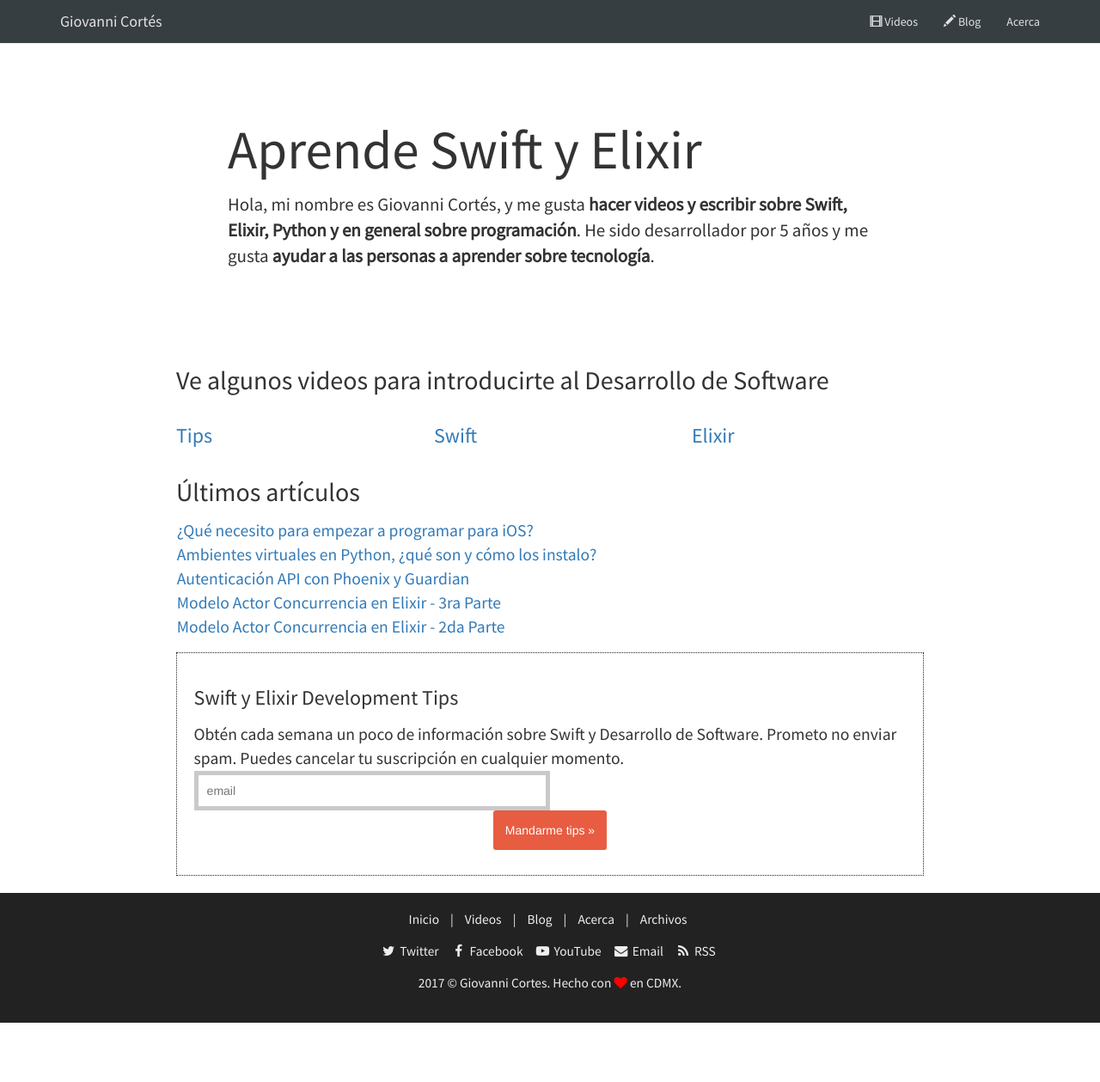
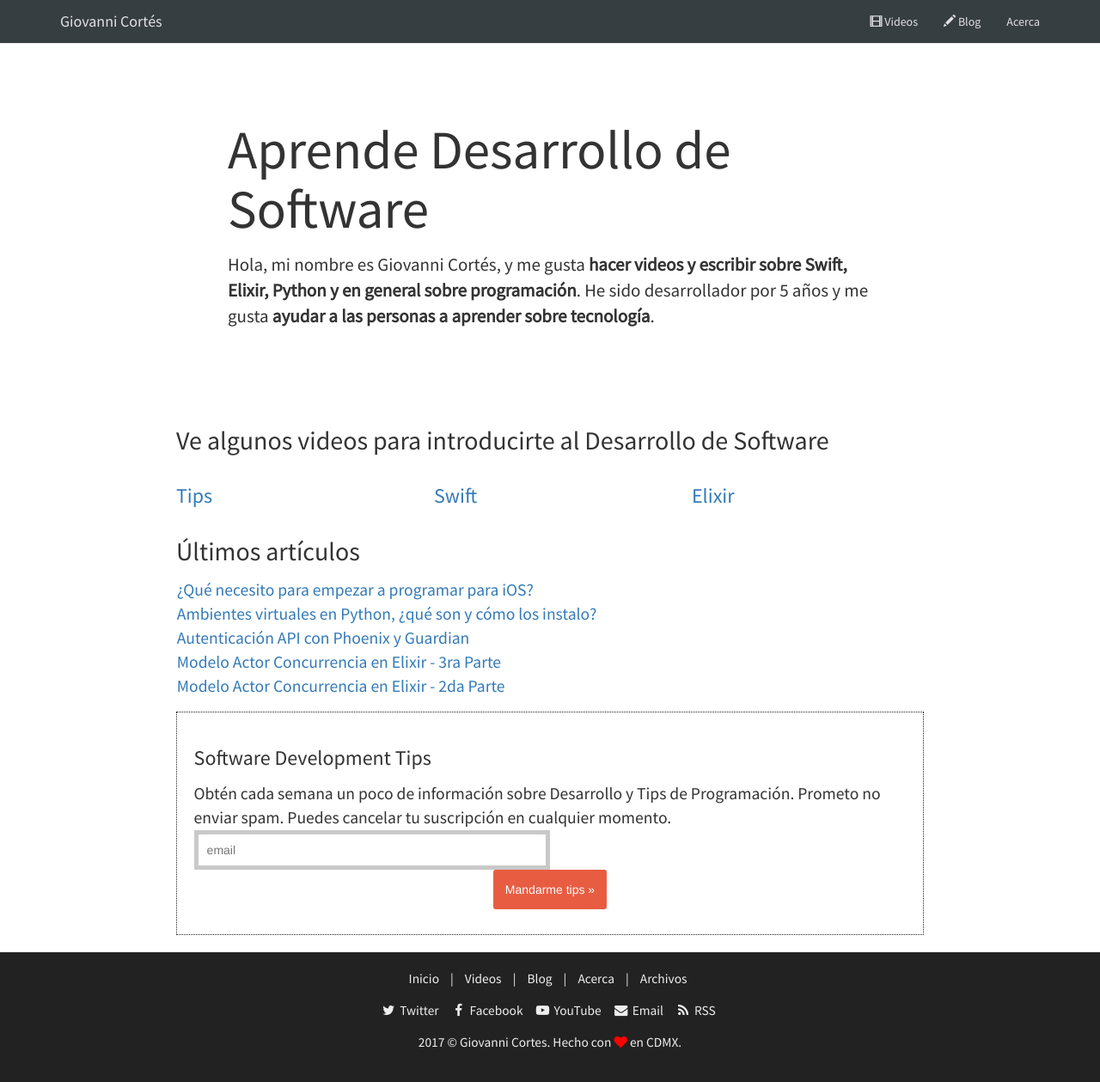
Before and after one commit to Gidrek/giovannicortes_old, a Jekyll site: the page built from index.html, in a window 1280 px wide. Shown: the whole page at 86% size. Built offline with Jekyll 4.4.1, drawn with Linux system fonts in a browser that asks for light colours; comment, search, counter and statistics services are not loaded; before the commit the page ends 1190 px from its top, so only the background shows below that.

Commit message:
Minor changes

```diff
--- a/index.html
+++ b/index.html
@@ -1,11 +1,11 @@
 ---
 layout: default
-title: Aprende Swift y Elixir
+title: Tutoriales, Programación, Tips
 ---
 <div class="index-wrapper">
 
     <div class="jumbotron">
-        <h1>Aprende Swift y Elixir</h1>
+        <h1>Aprende Desarrollo de Software</h1>
 
         <p>Hola, mi nombre es Giovanni Cortés, y me gusta <strong>hacer videos y escribir sobre
             Swift, Elixir, Python y en general sobre programación</strong>. He sido desarrollador
@@ -62,9 +62,9 @@ title: Aprende Swift y Elixir
     </div>
 
     <div class="email-cta-box">
-        <h3>Swift y Elixir Development Tips</h3>
+        <h3>Software Development Tips</h3>
         <div class="email-cta-info">
-            Obtén cada semana un poco de información sobre Swift y Desarrollo de Software. Prometo no enviar spam. Puedes cancelar tu suscripción en
+            Obtén cada semana un poco de información sobre Desarrollo y Tips de Programación. Prometo no enviar spam. Puedes cancelar tu suscripción en
             cualquier momento.
         </div>
         {% include subscribe_general.html %}
--- a/videos.html
+++ b/videos.html
@@ -4,7 +4,7 @@ title: Acerca
 permalink: /videos/
 ---
 
-<h1>Ve videos y screencasts gratis sobre Swift y Tips de Programación en
+<h1>Ve videos y screencasts gratis sobre Programación en
 mi canal de YouTube
 </h1>
 
```
